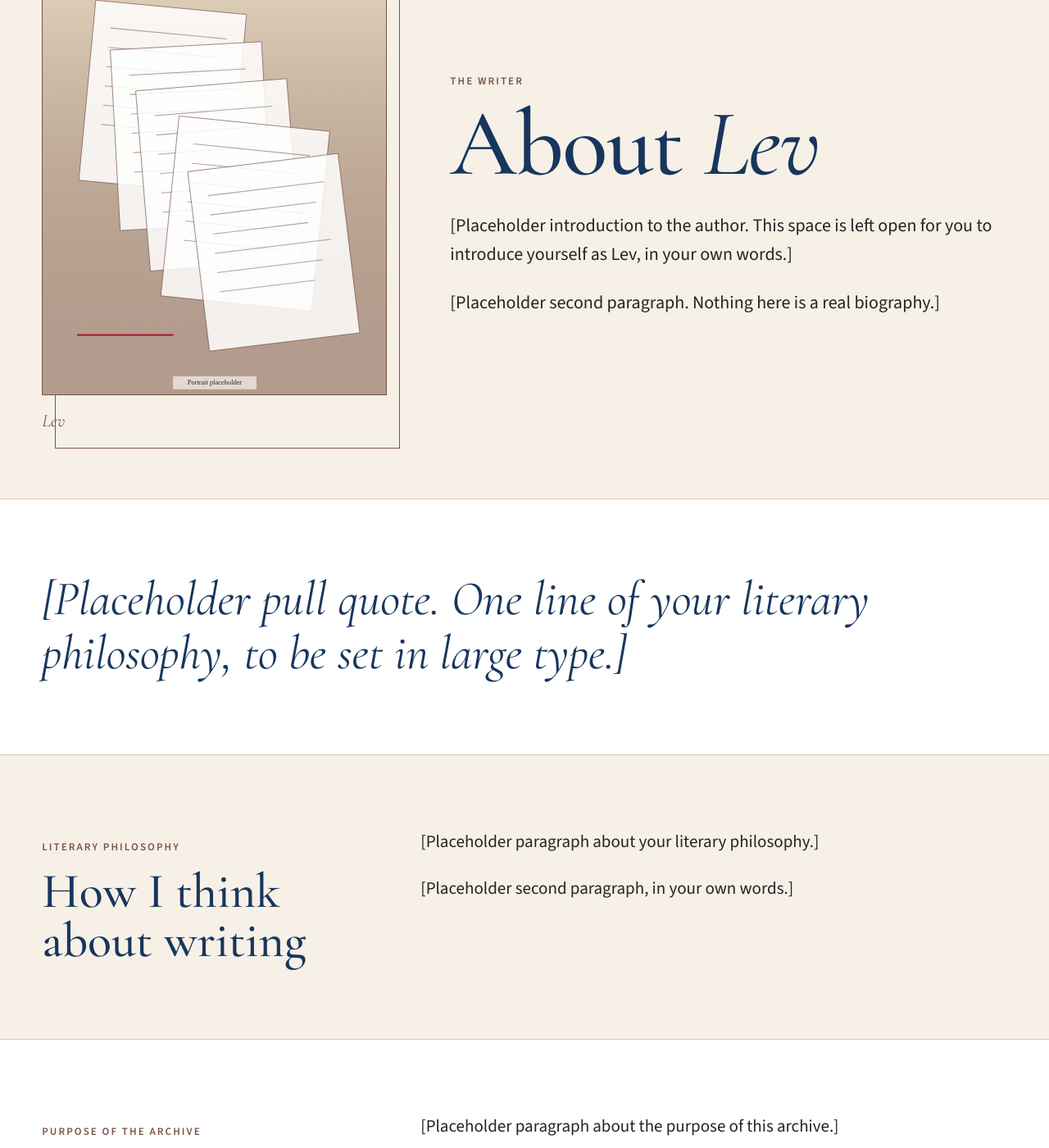
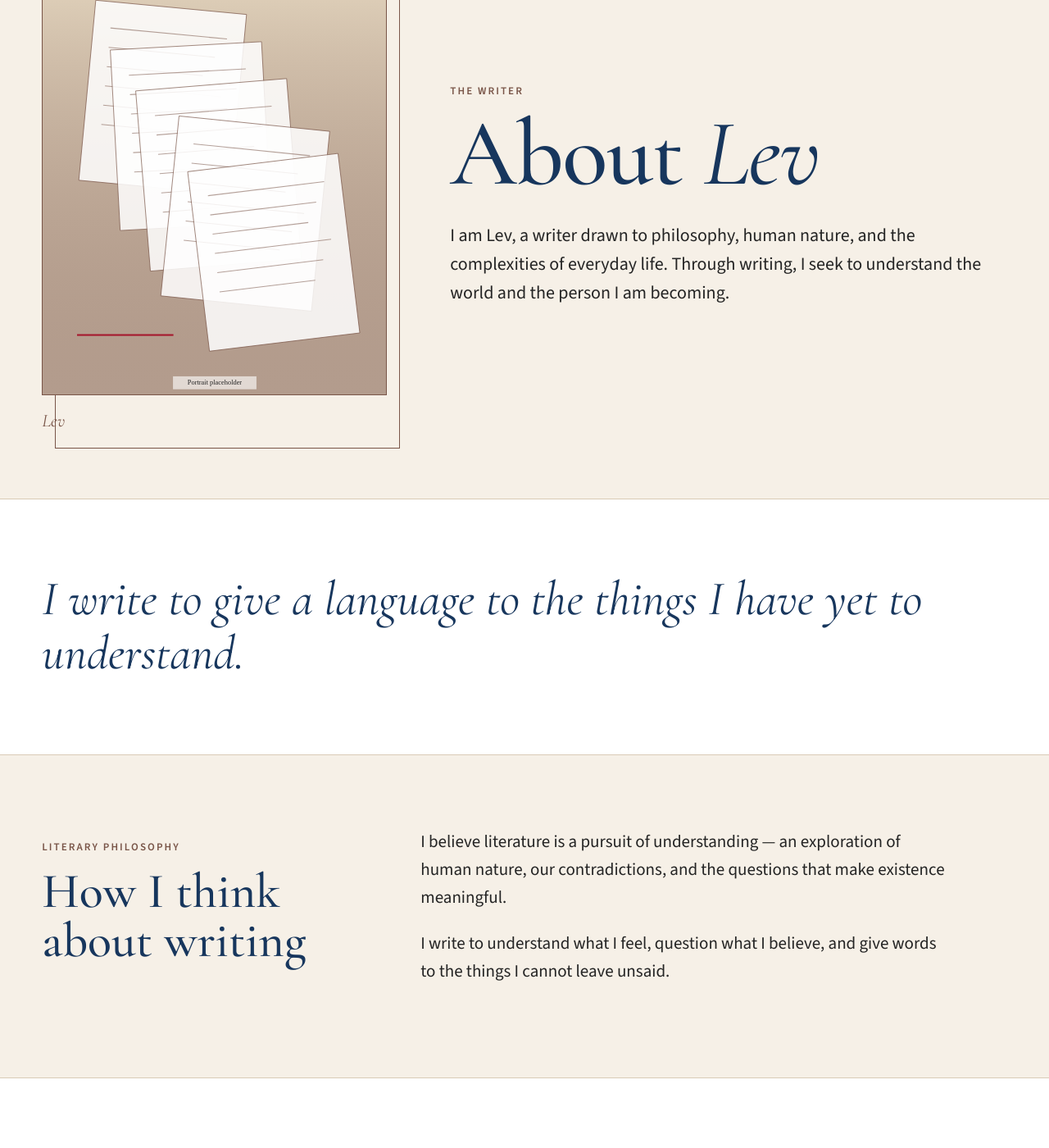
Before and after one commit to levray23/lev-literature, a Jekyll site: the page built from about.md, in a window 1280 px wide and 1400 px high, scrolled down 203 px. Shown: the whole window at 82% size. Built offline with Jekyll 4.4.1, drawn with Linux system fonts in a browser that asks for light colours; some of the changed text lies outside the part shown.

Commit message:
Update about.md (via Pages CMS)

```diff
--- a/about.md
+++ b/about.md
@@ -1,11 +1,14 @@
 ---
-title: About Lev
-portrait: ""
-portrait_alt: ""
-quote: "[Placeholder pull quote. One line of your literary philosophy, to be set in large type.]"
-philosophy: "[Placeholder paragraph about your literary philosophy.]\n\n[Placeholder second paragraph, in your own words.]"
-purpose: "[Placeholder paragraph about the purpose of this archive.]\n\n[Placeholder second paragraph, in your own words.]"
+quote: I write to give a language to the things I have yet to understand.
+philosophy: >-
+  I believe literature is a pursuit of understanding — an exploration of human
+  nature, our contradictions, and the questions that make existence meaningful.
+
+
+  I write to understand what I feel, question what I believe, and give words to
+  the things I cannot leave unsaid.
+purpose: A collection of poems, prose, and reflections on love, existence, and
+  the contradictions of being human — words for what might otherwise remain
+  unsaid.
 ---
-[Placeholder introduction to the author. This space is left open for you to introduce yourself as Lev, in your own words.]
-
-[Placeholder second paragraph. Nothing here is a real biography.]
+I am Lev, a writer drawn to philosophy, human nature, and the complexities of everyday life. Through writing, I seek to understand the world and the person I am becoming.
```
